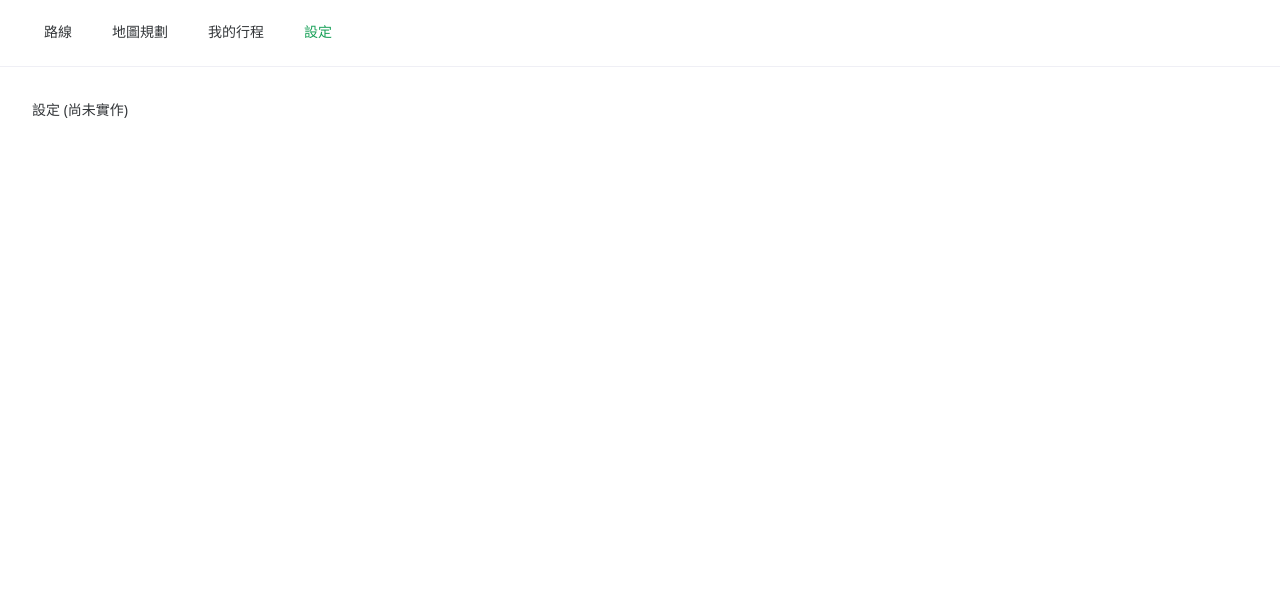
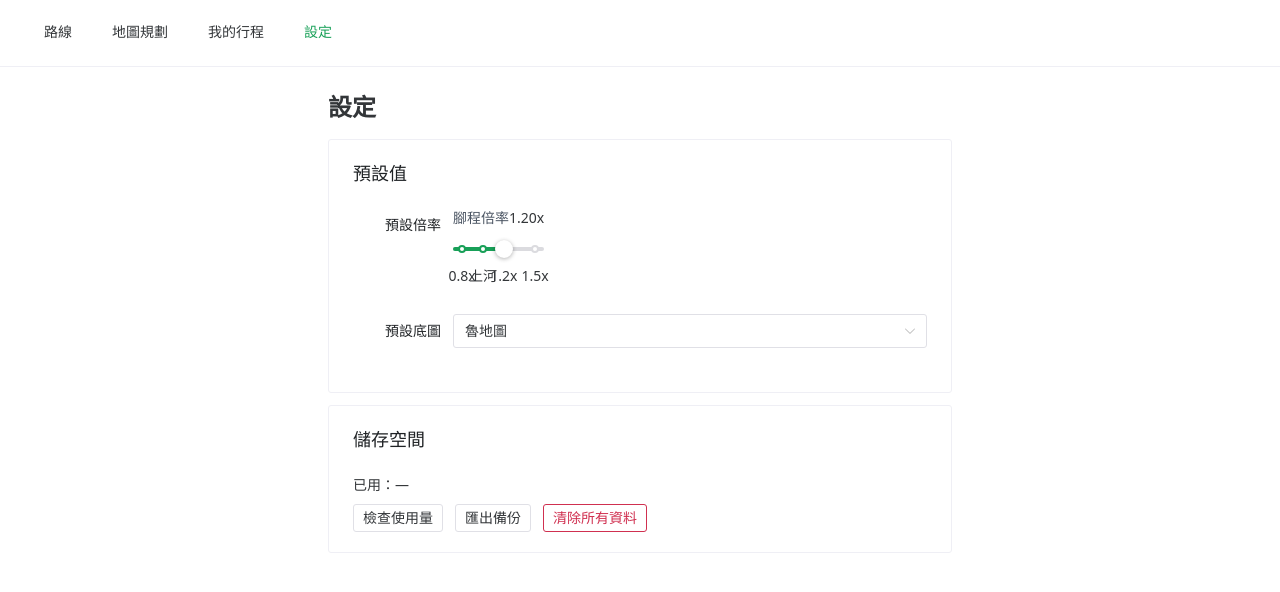
Before and after one commit to Encheng/hiking-planning, a Vue app: page /settings in a window 1280 px wide. Shown: the top 592 px of the page. Built offline with nearby package versions, Linux system fonts and the light colour scheme.

Commit message:
feat: SettingsView with defaults + storage management

```diff
--- a/src/views/SettingsView.vue
+++ b/src/views/SettingsView.vue
@@ -1 +1,77 @@
-<template><div class="p-8">設定 (尚未實作)</div></template>
+<script setup lang="ts">
+import { ref } from 'vue';
+import { NCard, NForm, NFormItem, NSelect, NSpace, NButton, useMessage } from 'naive-ui';
+import PaceSlider from '@/components/planner/PaceSlider.vue';
+import { useSettingsStore } from '@/stores/settingsStore';
+import { db, resetDb } from '@/db';
+
+const settings = useSettingsStore();
+const message = useMessage();
+
+const tileOptions = [
+  { label: '魯地圖', value: 'rudy' },
+  { label: '經建版二萬五', value: 'nlsc' },
+  { label: 'OpenStreetMap', value: 'osm' },
+];
+
+const usage = ref<string>('—');
+
+async function checkStorage() {
+  if (!navigator.storage?.estimate) {
+    usage.value = '瀏覽器不支援';
+    return;
+  }
+  const est = await navigator.storage.estimate();
+  const usedMB = ((est.usage ?? 0) / 1024 / 1024).toFixed(1);
+  const quotaMB = ((est.quota ?? 0) / 1024 / 1024).toFixed(0);
+  usage.value = `${usedMB} MB / ${quotaMB} MB`;
+}
+
+async function clearAll() {
+  await resetDb();
+  message.success('已清除所有資料');
+}
+
+async function exportBackup() {
+  const data = {
+    plans: await db.plans.toArray(),
+    gearChecklists: await db.gearChecklists.toArray(),
+    customItems: await db.customItems.toArray(),
+  };
+  const blob = new Blob([JSON.stringify(data, null, 2)], { type: 'application/json' });
+  const a = document.createElement('a');
+  a.href = URL.createObjectURL(blob);
+  a.download = `hiking-backup-${Date.now()}.json`;
+  a.click();
+  URL.revokeObjectURL(a.href);
+}
+</script>
+
+<template>
+  <div class="p-6 max-w-2xl mx-auto">
+    <h1 class="text-2xl font-bold mb-4">設定</h1>
+    <NSpace vertical size="large">
+      <NCard title="預設值">
+        <NForm label-placement="left" label-width="100">
+          <NFormItem label="預設倍率">
+            <PaceSlider v-model="settings.defaultPaceMultiplier" />
+          </NFormItem>
+          <NFormItem label="預設底圖">
+            <NSelect v-model:value="settings.defaultTile" :options="tileOptions" />
+          </NFormItem>
+        </NForm>
+      </NCard>
+
+      <NCard title="儲存空間">
+        <NSpace vertical>
+          <p>已用：{{ usage }}</p>
+          <NSpace>
+            <NButton size="small" @click="checkStorage">檢查使用量</NButton>
+            <NButton size="small" @click="exportBackup">匯出備份</NButton>
+            <NButton size="small" type="error" ghost @click="clearAll">清除所有資料</NButton>
+          </NSpace>
+        </NSpace>
+      </NCard>
+    </NSpace>
+  </div>
+</template>
```
